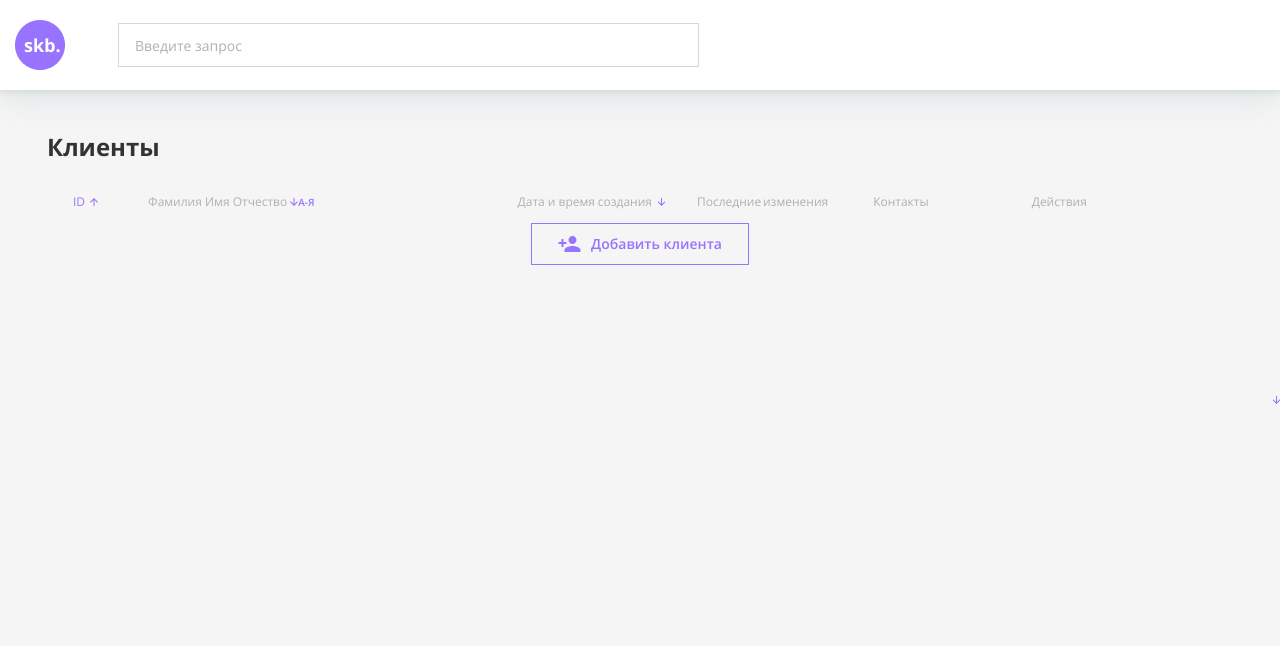
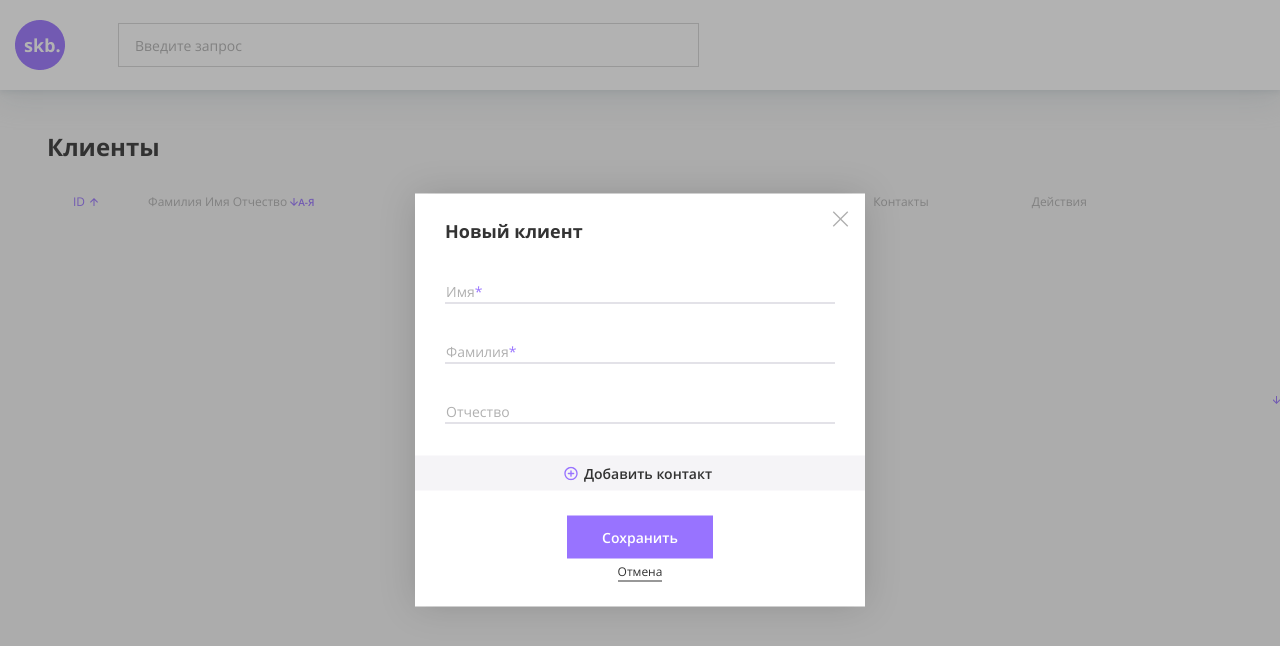
Before and after one commit to BANDITOS86/crm-skb-clients, a plain HTML site: page front-end/index.html in a window 1280 px wide. Both pictures are taken after a click on the button "Добавить клиента". Drawn offline with Linux system fonts and the light colour scheme.

Commit message:
add modal new client and style modal

```diff
--- /dev/null
+++ b/front-end/css/modal.css
@@ -0,0 +1,177 @@
+.modal-active {
+  animation: fade .3s ease-in-out .3s forwards;
+}
+
+@keyframes fade {
+  0% {
+      opacity: 0;
+  }
+  50% {
+      opacity: 0.5;
+  }
+  100% {
+      opacity: 1;
+  }
+}
+
+.modal__close {
+  position: absolute;
+  right: 15px;
+  top: 15px;
+  width: 20px;
+  height: 20px;
+  background-image: url('../img/Union.svg');
+  background-repeat: no-repeat;
+  background-position: center center;
+}
+
+.modal__title {
+  margin-bottom: 32px;
+  font-weight: 700;
+  font-size: 18px;
+  line-height: 25px;
+  color: var(--mine-shaft-color);
+}
+
+.modal__form {
+  width: 390px;
+  display: flex;
+  flex-direction: column;
+}
+
+.form-floating {
+  position: relative;
+  margin-bottom: 32px;
+}
+
+.form-floating > label {
+  position: absolute;
+  top: 0;
+  left: 0;
+  height: 100%;
+  font-weight: 400;
+  font-size: 14px;
+  line-height: 19px;
+  padding-top: 5px;
+  pointer-events: none;
+  border: 1px solid transparent;
+  transform-origin: 0 0;
+  transition: opacity .1s ease-in-out, transform .1s ease-in-out;
+  color: var(--silver-chalice-color);
+}
+
+.form-floating > .modal__input:focus~label,
+.form-floating > .modal__input:not(:placeholder-shown)~label {
+  top: -10px;
+  transform: scale(.85) translate(.15rem, -.5rem);
+}
+
+.modal__input::placeholder {
+  font-size: 0;
+}
+
+.modal__input {
+  display: block;
+  outline: none;
+  width: 100%;
+  border: none;
+  height: 28px;
+  border-bottom: 1px solid var(--gray-suit-color);
+}
+
+.modal__contact {
+  padding: 8px 0;
+  display: flex;
+  flex-direction: column;
+  align-items: center;
+  justify-content: center;
+  margin: 0 -30px;
+  margin-bottom: 25px;
+  background-color: #c8c5d130;
+}
+
+.modal__btn-contact {
+  font-weight: 600;
+  font-size: 14px;
+  line-height: 19px;
+  border: none;
+  cursor: pointer;
+  display: none;
+  position: relative;
+  padding-left: 16px;
+  flex-direction: row-reverse;
+  align-items: center;
+  justify-content: center;
+  transition: color .3s ease-in-out;
+  background-color: transparent;
+  color: var(--mine-shaft-color);
+}
+
+.modal__btn-contact:hover {
+  color: var(--heliotrope-color);
+  transition: color .3s ease-in-out;
+}
+
+.modal__label > span {
+  color: var(--heliotrope-color);
+}
+
+
+.modal__btn-contact.modal__btn-contact--active {
+  display: flex;
+}
+
+.btn-contact__svg {
+  display: block;
+  position: absolute;
+  top: 2px;
+  left: -5px;
+  width: 16px;
+  height: 16px;
+  fill: var(--heliotrope-color);
+}
+
+.btn-contact__svg--hover,
+.btn-contact__svg--default {
+  opacity: 0;
+  visibility: hidden;
+  transition: opacity .3s ease-in-out, visibility .3s ease-in-out;
+}
+
+.btn-contact__svg--hover.btn-contact__svg--active {
+  opacity: 1;
+  visibility: visible;
+  transition: opacity .3s ease-in-out, visibility .3s ease-in-out;
+}
+
+.btn-contact__svg--default.btn-contact__svg--active {
+  opacity: 1;
+  visibility: visible;
+  transition: opacity .3s ease-in-out, visibility .3s ease-in-out;
+}
+
+.modal__btn-save {
+  font-weight: 600;
+  font-size: 14px;
+  line-height: 19px;
+  padding: 12px 35px;
+  align-self: center;
+  position: relative;
+  margin-bottom: 5px;
+  transition: opacity .3s ease-in-out;
+}
+
+.modal__btn-save:hover {
+  transition: opacity .3s ease-in-out;
+  opacity: 0.5;
+}
+
+.modal__btn-back {
+  font-weight: 400;
+  font-size: 12px;
+  line-height: 16px;
+  align-self: center;
+  padding-bottom: 1px;
+  border-bottom: 1px solid var(--mine-shaft-color);
+  color: var(--mine-shaft-color);
+}
--- a/front-end/css/settings.css
+++ b/front-end/css/settings.css
@@ -83,6 +83,7 @@ input {
   --silver-chalice-color: #b0b0b0;
   --mine-shaft-color: #333333;
   --heliotrope-color: #9873ff;
+  --gray-suit-color: #c8c5d1;
 }
 
 .container {
@@ -90,3 +91,34 @@ input {
   margin: 0 auto;
   padding: 0 15px;
 }
+
+.site-modal {
+  position: absolute;
+  overflow-x: auto;
+  cursor: pointer;
+  top: 0;
+  left: 0;
+  width: 100%;
+  height: 100%;
+  background: #33333360;
+  opacity: 0;
+}
+
+.site-modal__content {
+  max-width: 450px;
+  cursor: auto;
+  position: absolute;
+  padding: 25px 30px;
+  top: 50%;
+  left: 50%;
+  transform: translate(-50%, -50%);
+  margin: 0 auto;
+  box-shadow: 0px 0px 35px rgba(0, 0, 0, 0.15);
+  background-color: var(--white-color);
+  opacity: 0;
+}
+
+.site-btn {
+  background-color: var(--heliotrope-color);
+  color: var(--white-color)
+}
--- a/front-end/css/style.css
+++ b/front-end/css/style.css
@@ -1,3 +1,4 @@
 @import './settings.css';
 @import './header.css';
 @import './clientsSection.css';
+@import './modal.css';
--- /dev/null
+++ b/front-end/js/addClient.js
@@ -0,0 +1,34 @@
+import { createClientsForm } from './createModalForm.js';
+
+export const addClientModal = () => {
+  const createForm = createClientsForm();
+  const modal = document.createElement('div');
+  const modalContent = document.createElement('div');
+
+  modal.classList.add('modal', 'site-modal', 'modal-active');
+  modalContent.classList.add(
+    'modal__content',
+    'site-modal__content',
+    'modal-active'
+  );
+  createForm.form.classList.add('add-client');
+
+  modal.append(modalContent);
+  modalContent.append(
+    createForm.modalClose,
+    createForm.modalTitle,
+    createForm.form
+  );
+
+  createForm.modalClose.addEventListener('click', () => {
+    modal.remove()
+  })
+
+  document.addEventListener('click', (e) => {
+    if(e.target === modal) {
+      modal.remove()
+    }
+  })
+
+  return modal;
+};
--- a/front-end/js/createClientsSection.js
+++ b/front-end/js/createClientsSection.js
@@ -1,4 +1,5 @@
-import { svgAddUser } from "./svg.js";
+import { addClientModal } from './addClient.js';
+import { svgAddUser } from './svg.js';
 
 export const createClientsSection = () => {
   const section = document.createElement('section');
@@ -27,12 +28,34 @@ export const createClientsSection = () => {
   h1.classList.add('clients__heading');
   tbody.classList.add('clients__tbody');
   sortingDisplay.classList.add('clients__display', 'display-info');
-  sortingDisplayId.classList.add('display-info__item', 'display-info__item--id', 'sort-up');
-  sortingDisplayName.classList.add('display-info__item', 'display-info__item--name', 'sort-down');
-  sortingDisplayCreate.classList.add('display-info__item', 'display-info__item--create', 'sort-down');
-  sortingDisplayEdit.classList.add('display-info__item', 'display-info__item--change', 'sort-down');
-  sortingDisplayContacts.classList.add('display-info__item', 'display-info__item--contacts');
-  sortingDisplayActions.classList.add('display-info__item', 'display-info__item--actions');
+  sortingDisplayId.classList.add(
+    'display-info__item',
+    'display-info__item--id',
+    'sort-up'
+  );
+  sortingDisplayName.classList.add(
+    'display-info__item',
+    'display-info__item--name',
+    'sort-down'
+  );
+  sortingDisplayCreate.classList.add(
+    'display-info__item',
+    'display-info__item--create',
+    'sort-down'
+  );
+  sortingDisplayEdit.classList.add(
+    'display-info__item',
+    'display-info__item--change',
+    'sort-down'
+  );
+  sortingDisplayContacts.classList.add(
+    'display-info__item',
+    'display-info__item--contacts'
+  );
+  sortingDisplayActions.classList.add(
+    'display-info__item',
+    'display-info__item--actions'
+  );
   sortingDisplaySpan.classList.add('display-info__sorting');
   addUserBtn.classList.add('clients__btn', 'btn-reset');
   addUserBtnSvg.classList.add('clients__svg');
@@ -50,8 +73,12 @@ export const createClientsSection = () => {
   sortingDisplayEdit.textContent = 'Последние ';
   sortingDisplayContacts.textContent = 'Контакты';
   sortingDisplayActions.textContent = 'Действия';
-  addUserBtn.textContent = 'Добавить клиента'
+  addUserBtn.textContent = 'Добавить клиента';
   addUserBtnSvg.innerHTML = svgAddUser;
+
+  addUserBtn.addEventListener('click', () => {
+    document.body.append(addClientModal());
+  });
 
   main.append(section);
   section.append(container);
@@ -70,11 +97,11 @@ export const createClientsSection = () => {
   tableWrapper.append(clientsTable);
   clientsTable.append(sortingDisplay, tbody);
   addUserBtn.append(addUserBtnSvg);
-  container.append(h1, tableWrapper, addUserBtn)
+  container.append(h1, tableWrapper, addUserBtn);
 
   return {
     main,
     clientsTable,
-    tbody
-  }
-}
+    tbody,
+  };
+};
--- a/front-end/js/createHeader.js
+++ b/front-end/js/createHeader.js
@@ -16,7 +16,7 @@ export const createClientsHeader = () => {
   logoImg.alt = 'Логотип CRM-системы SKB';
   form.classList.add('header__form');
   input.classList.add('header__input');
-  input.placeholder = 'Введите запрос'
+  input.placeholder = 'Введите запрос';
   wrapper.classList.add('header__wrapper');
   inner.classList.add('header__inner');
 
@@ -26,4 +26,4 @@ export const createClientsHeader = () => {
   container.append(logo, form);
 
   return header;
-}
+};
--- /dev/null
+++ b/front-end/js/createModalForm.js
@@ -0,0 +1,101 @@
+import { svgContactDefault, svgContactHover } from "./svg.js";
+
+export const createClientsForm = () => {
+    const modalTitle = document.createElement('h2');
+    const modalClose = document.createElement('button');
+    const form = document.createElement('form');
+    const inputName = document.createElement('input');
+    const labelName = document.createElement('label');
+    const inputSurname = document.createElement('input');
+    const labelSurname = document.createElement('label');
+    const inputLastName = document.createElement('input');
+    const labelLastName = document.createElement('label');
+    const requiredName = document.createElement('span');
+    const requiredSurname = document.createElement('span');
+    const addContactBtn = document.createElement('button');
+    const contactBtnSvgDefault = document.createElement('span');
+    const contactBtnSvgHover = document.createElement('span');
+    const saveBtn = document.createElement('button');
+    const cancelBtn = document.createElement('button');
+    const contactsBlock = document.createElement('div');
+    const formFloatingName = document.createElement('div');
+    const formFloatingSurname = document.createElement('div');
+    const formFloatingLastName = document.createElement('div');
+
+    modalTitle.classList.add('modal__title');
+    modalClose.classList.add('modal__close', 'btn-reset');
+    form.classList.add('modal__form');
+    formFloatingName.classList.add('form-floating');
+    formFloatingSurname.classList.add('form-floating');
+    formFloatingLastName.classList.add('form-floating');
+    inputName.classList.add('modal__input');
+    inputSurname.classList.add('modal__input');
+    inputLastName.classList.add('modal__input');
+    labelName.classList.add('modal__label');
+    labelSurname.classList.add('modal__label');
+    labelLastName.classList.add('modal__label');
+    requiredName.classList.add('modal__label');
+    requiredSurname.classList.add('modal__label');
+    addContactBtn.classList.add('modal__btn-contact', 'modal__btn-contact--active');
+    saveBtn.classList.add('modal__btn-save', 'btn-reset', 'site-btn');
+    cancelBtn.classList.add('modal__btn-back', 'btn-reset');
+    contactBtnSvgDefault.classList.add('btn-contact__svg', 'btn-contact__svg--default', 'btn-contact__svg--active');
+    contactBtnSvgHover.classList.add('btn-contact__svg', 'btn-contact__svg--hover');
+    contactsBlock.classList.add('modal__contact');
+    labelName.for = 'floatingName';
+    labelSurname.for = 'floatingSurname';
+    labelLastName.for = 'floatingLastName';
+    inputName.id = 'floatingName';
+    inputSurname.id = 'floatingSurname';
+    inputLastName.id = 'floatingLastName';
+    inputName.type = 'text';
+    inputSurname.type = 'text';
+    inputLastName.type = 'text';
+    inputName.placeholder = 'Имя';
+    inputSurname.placeholder = 'Фамилия';
+    inputLastName.placeholder = 'Отчество';
+
+    modalTitle.textContent = 'Новый клиент';
+    labelName.textContent = 'Имя';
+    labelSurname.textContent = 'Фамилия';
+    labelLastName.textContent = 'Отчество';
+    addContactBtn.textContent = 'Добавить контакт';
+    saveBtn.textContent = 'Сохранить';
+    cancelBtn.textContent = 'Отмена';
+    requiredName.textContent = '*';
+    requiredSurname.textContent = '*';
+    contactBtnSvgDefault.innerHTML = svgContactDefault;
+    contactBtnSvgHover.innerHTML = svgContactHover;
+
+    labelName.append(requiredName);
+    labelSurname.append(requiredSurname);
+    formFloatingName.append(inputName, labelName);
+    formFloatingSurname.append(inputSurname, labelSurname);
+    formFloatingLastName.append(inputLastName, labelLastName);
+    contactsBlock.append(addContactBtn);
+    form.append(
+        formFloatingName,
+        formFloatingSurname,
+        formFloatingLastName,
+        contactsBlock,
+        saveBtn,
+        cancelBtn
+    );
+
+    addContactBtn.append(contactBtnSvgDefault, contactBtnSvgHover);
+
+    return {
+        form,
+        modalClose,
+        modalTitle,
+        cancelBtn,
+        inputName,
+        inputSurname,
+        inputLastName,
+        labelName,
+        labelSurname,
+        labelLastName,
+        contactsBlock,
+        addContactBtn
+    };
+}
--- a/front-end/js/svg.js
+++ b/front-end/js/svg.js
@@ -3,3 +3,15 @@ export const svgAddUser = `
   <path d="M14.5 8C16.71 8 18.5 6.21 18.5 4C18.5 1.79 16.71 0 14.5 0C12.29 0 10.5 1.79 10.5 4C10.5 6.21 12.29 8 14.5 8ZM5.5 6V3H3.5V6H0.5V8H3.5V11H5.5V8H8.5V6H5.5ZM14.5 10C11.83 10 6.5 11.34 6.5 14V16H22.5V14C22.5 11.34 17.17 10 14.5 10Z" fill="#9873FF"/>
 </svg>
 `;
+
+export const svgContactDefault = `
+<svg width="14" height="14" viewBox="0 0 14 14" fill="none" xmlns="http://www.w3.org/2000/svg">
+<path d="M6.99998 3.66683C6.63331 3.66683 6.33331 3.96683 6.33331 4.3335V6.3335H4.33331C3.96665 6.3335 3.66665 6.6335 3.66665 7.00016C3.66665 7.36683 3.96665 7.66683 4.33331 7.66683H6.33331V9.66683C6.33331 10.0335 6.63331 10.3335 6.99998 10.3335C7.36665 10.3335 7.66665 10.0335 7.66665 9.66683V7.66683H9.66665C10.0333 7.66683 10.3333 7.36683 10.3333 7.00016C10.3333 6.6335 10.0333 6.3335 9.66665 6.3335H7.66665V4.3335C7.66665 3.96683 7.36665 3.66683 6.99998 3.66683ZM6.99998 0.333496C3.31998 0.333496 0.333313 3.32016 0.333313 7.00016C0.333313 10.6802 3.31998 13.6668 6.99998 13.6668C10.68 13.6668 13.6666 10.6802 13.6666 7.00016C13.6666 3.32016 10.68 0.333496 6.99998 0.333496ZM6.99998 12.3335C4.05998 12.3335 1.66665 9.94016 1.66665 7.00016C1.66665 4.06016 4.05998 1.66683 6.99998 1.66683C9.93998 1.66683 12.3333 4.06016 12.3333 7.00016C12.3333 9.94016 9.93998 12.3335 6.99998 12.3335Z" fill="#9873FF"/>
+</svg>
+`;
+
+export const svgContactHover = `
+<svg width="14" height="14" viewBox="0 0 14 14" fill="none" xmlns="http://www.w3.org/2000/svg">
+<path fill-rule="evenodd" clip-rule="evenodd" d="M0.333313 7.00016C0.333313 3.32016 3.31998 0.333496 6.99998 0.333496C10.68 0.333496 13.6666 3.32016 13.6666 7.00016C13.6666 10.6802 10.68 13.6668 6.99998 13.6668C3.31998 13.6668 0.333313 10.6802 0.333313 7.00016ZM6.33329 4.33366C6.33329 3.96699 6.63329 3.66699 6.99996 3.66699C7.36663 3.66699 7.66663 3.96699 7.66663 4.33366V6.33366H9.66663C10.0333 6.33366 10.3333 6.63366 10.3333 7.00033C10.3333 7.36699 10.0333 7.66699 9.66663 7.66699H7.66663V9.66699C7.66663 10.0337 7.36663 10.3337 6.99996 10.3337C6.63329 10.3337 6.33329 10.0337 6.33329 9.66699V7.66699H4.33329C3.96663 7.66699 3.66663 7.36699 3.66663 7.00033C3.66663 6.63366 3.96663 6.33366 4.33329 6.33366H6.33329V4.33366Z" fill="#9873FF"/>
+</svg>
+`;
```
Also changed, not shown: front-end/img/Union.svg (added).
